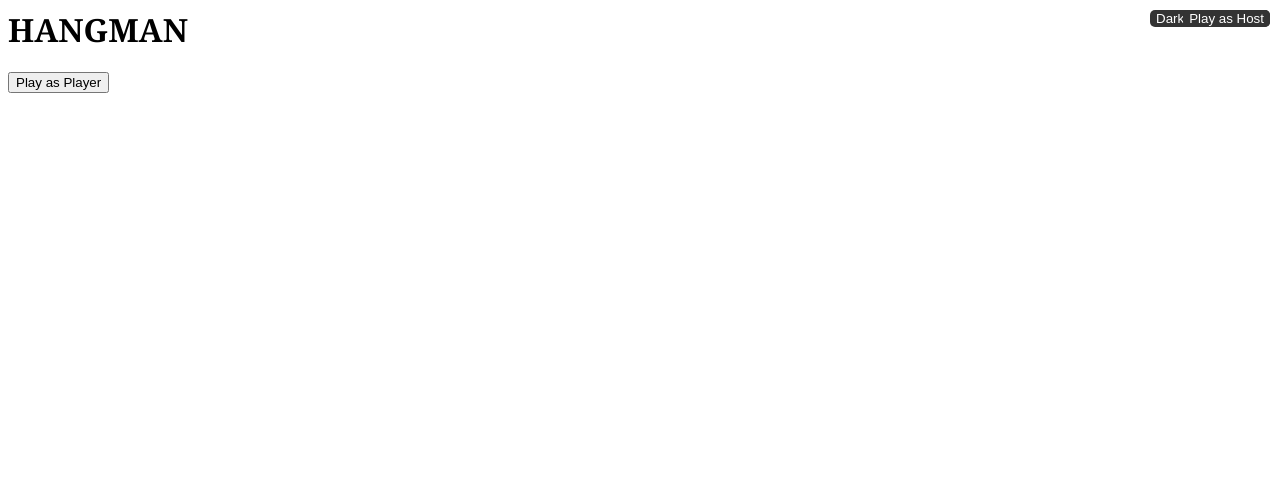
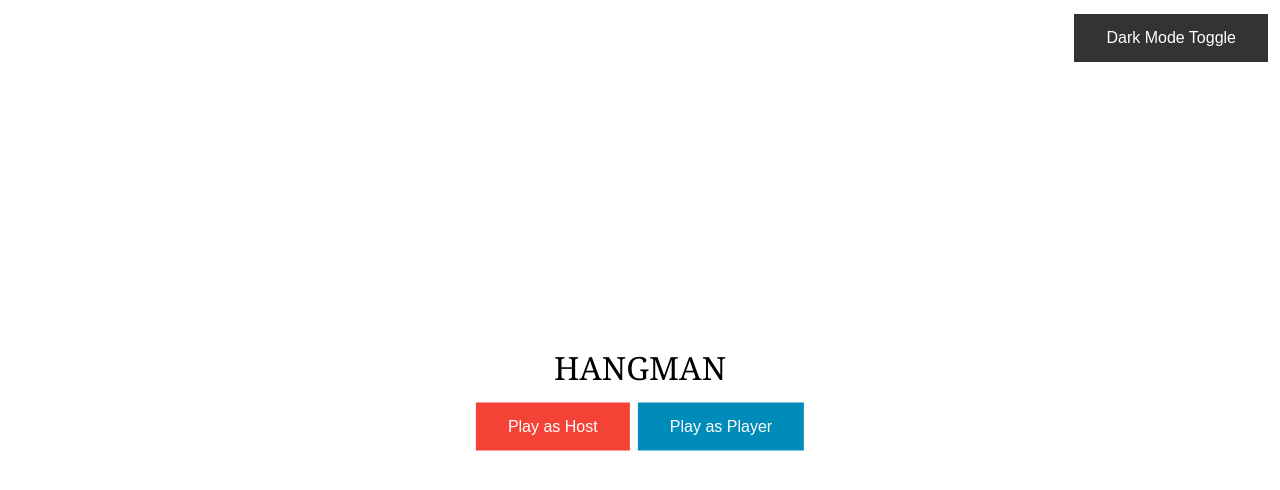
Before and after one commit to costad3atwit/Hangman-Network-App, a Flask app: page / in a window 1280 px wide. Shown: the top 490 px of the page. Run offline with Flask 3, Linux system fonts and the light colour scheme; some libraries are stand-ins or nearby versions.

Commit message:
Home page look update

```diff
--- a/static/styles.css
+++ b/static/styles.css
@@ -10,31 +10,47 @@ body.dark-mode {
     color: white;
 }
 
-#dark-mode-btn{
+.button {
+    border: none;
+    color: white;
+    padding: 15px 32px;
+    text-align: center;
+    text-decoration: none;
+    display: inline-block;
+    font-size: 16px;
+    margin: 4px 2px;
+    cursor: pointer;
+}
+
+.dark-mode-btn{
+    background-color: #333;
     position: fixed;
     top: 10px;
     right: 10px;
-    padding: 10px, 15px;
-    background-color: #333;
-    color: white;
-    border: none;
-    border-radius: 5px;
-    cursor: pointer;
 }
 
-#host{
-    background-color: #333;
-    color: white;
+.player-btn{
+    background-color: #008CBA;
 }
 
-#btn{
-    position: fixed;
-    top: 10px;
-    right: 10px;
-    padding: 10px, 15px;
-    background-color: #333;
-    color: white;
-    border: none;
-    border-radius: 5px;
-    cursor: pointer;
+.host-btn{
+    background-color: #f44336;
 }
+
+.center{
+    display: grid;
+    place-items: center;
+    justify-content: center;
+    position: absolute;
+    top:  50%;
+    left: 50%;
+    transform: translate(-50%,-50%);
+}
+
+.game_title{
+    font-size: 2em;
+    text-align: center;
+    position: relative;
+    z-index: 2;
+    padding-bottom: 10px
+}
--- a/templates/index.html
+++ b/templates/index.html
@@ -9,13 +9,17 @@
 </head>
 
 <body>
-  <h1>HANGMAN</h1>
-    <div>
-    <button type="button" id = "dark-mode-btn"onclick="toggleDarkMode()">Dark Mode Toggle</button>
+  <div>
+    <button type="button" class = "button dark-mode-btn" onclick="toggleDarkMode()">Dark Mode Toggle</button>
   </div>
+
+  <div class="center">
+    <div class="game_title">HANGMAN</div>
+
     <div id="role-selectors">
-      <button type="button" id = "btn" onclick="roleHost()">Play as Host</button>
-      <button class="button" type="button" onclick="rolePlayer()">Play as Player</button>
+      <button type="button" class="button host-btn" onclick="roleHost()">Play as Host</button>
+      <button type="button" class="button player-btn" onclick="rolePlayer()">Play as Player</button>
+    </div>
   </div>
 
   <div id="host-page" style="display: none;" >
```
